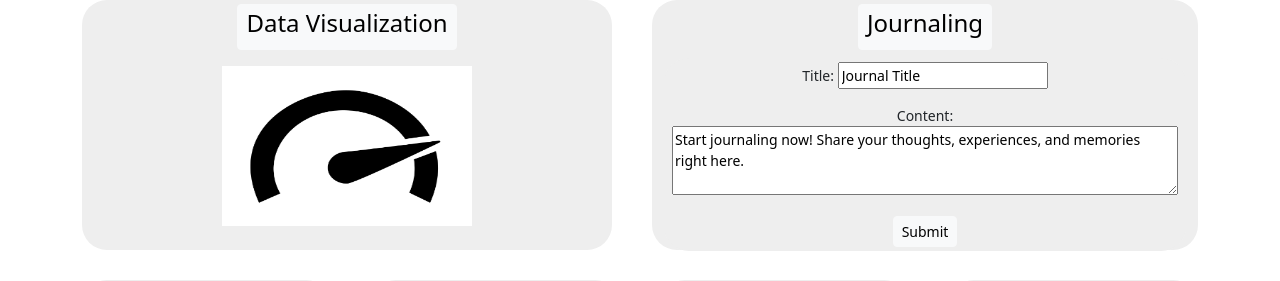
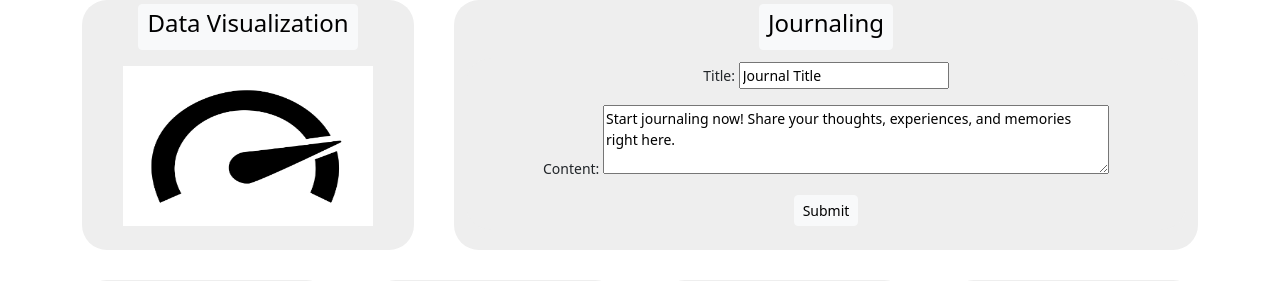
Before and after one commit to sarumaj/MindPen, a Django app: page /profile/ in a window 1280 px wide. Shown: the part 74-355 px from the top of the page. Run offline with Django 4.2, Linux system fonts and the light colour scheme; a user stored in the database is signed in; data comes from the database, SQL or seed files in the repository.

Commit message:
Dashboard Journaling section Style

```diff
--- a/users/templates/users/profile.html
+++ b/users/templates/users/profile.html
@@ -8,7 +8,7 @@
       <a href="{% url 'data' %}" class="btn btn-light btn-sm mt-1"><h4>Data Visualization</h4></a>
       <div class="mt-3" ><img src="{% static 'black.png' %}" height="160" width="250"></div>
     </div>
-    <div class="col section-card" id="journaling">
+    <div class="col-8 section-card" id="journaling">
       <a href="{% url 'journal' %}" class="btn btn-light btn-sm mt-1 mb-2"><h4>Journaling</h4></a>
       <form style="border: none" id="form " class="form-control form-control-sm section-card" method="post" >
         {% csrf_token %}
```
